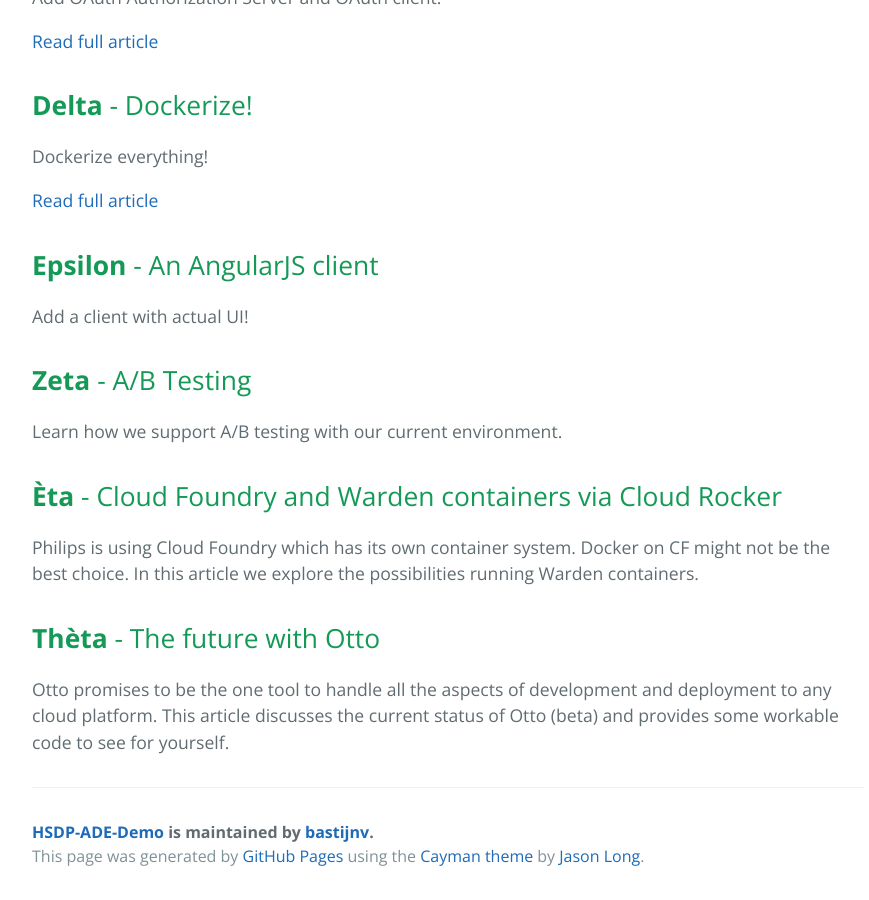
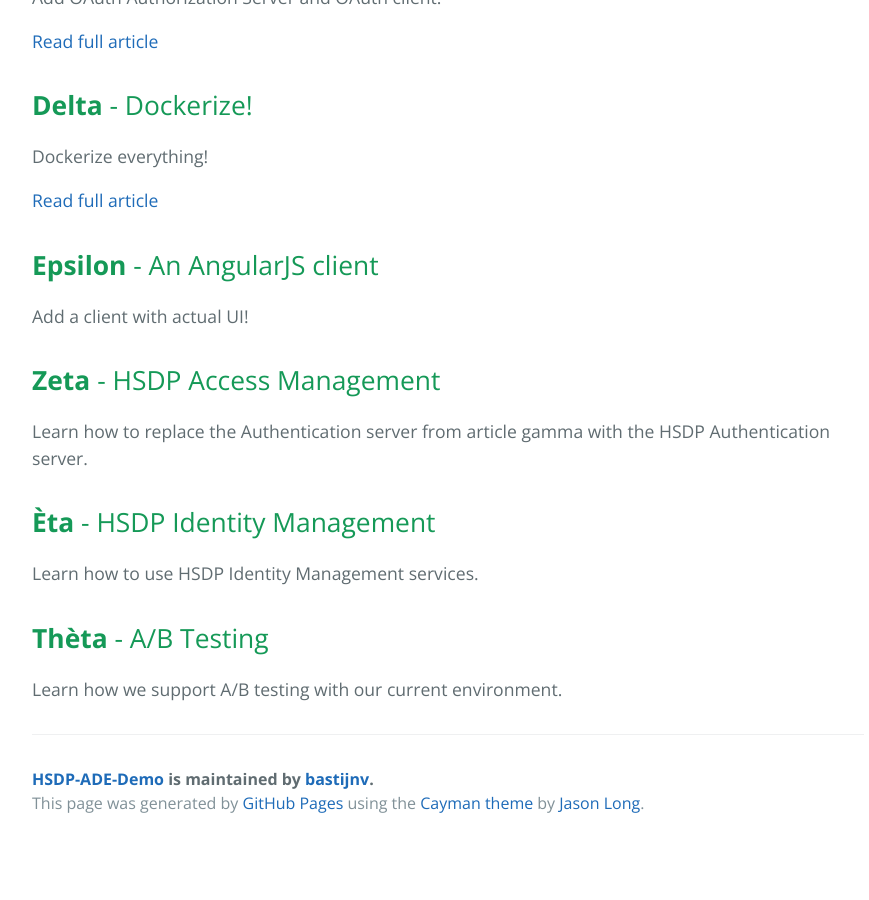
Before and after one commit to bastijnv/hsdp-ade-demo, a Jekyll site: the page built from index.md, in a window 1280 px wide and 900 px high, scrolled down 1600 px. Shown: the whole window, without its empty margins (192-1061 px from the left). Built offline with Jekyll 4.4.1, drawn with Linux system fonts in a browser that asks for light colours; after the commit the page ends 2447 px from its top, so only the background shows below that; some of the changed text lies outside the part shown.

Commit message:
Updated article roadmap

```diff
--- a/index.md
+++ b/index.md
@@ -36,11 +36,11 @@ Dockerize everything!
 ## **Epsilon** - An AngularJS client
 Add a client with actual UI!
 
-## **Zeta** - A/B Testing
+## **Zeta** - HSDP Access Management
+Learn how to replace the Authentication server from article gamma with the HSDP Authentication server.
+
+## **Èta** - HSDP Identity Management
+Learn how to use HSDP Identity Management services.
+
+## **Thèta** - A/B Testing
 Learn how we support A/B testing with our current environment.
-
-## **Èta** - Cloud Foundry and Warden containers via Cloud Rocker
-Philips is using Cloud Foundry which has its own container system. Docker on CF might not be the best choice. In this article we explore the possibilities running Warden containers.
-
-## **Thèta** - The future with Otto
-Otto promises to be the one tool to handle all the aspects of development and deployment to any cloud platform. This article discusses the current status of Otto (beta) and provides some workable code to see for yourself.
```
